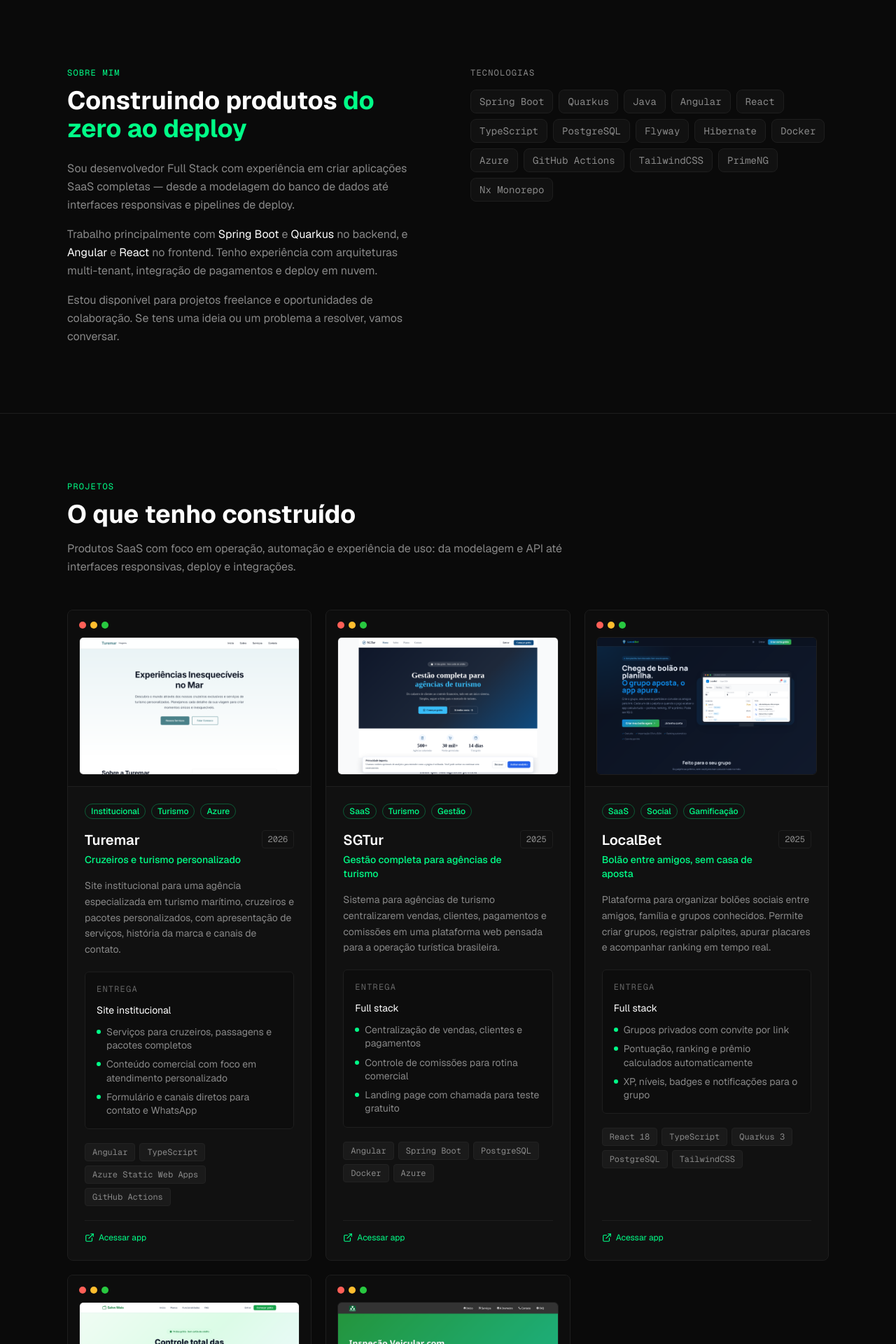
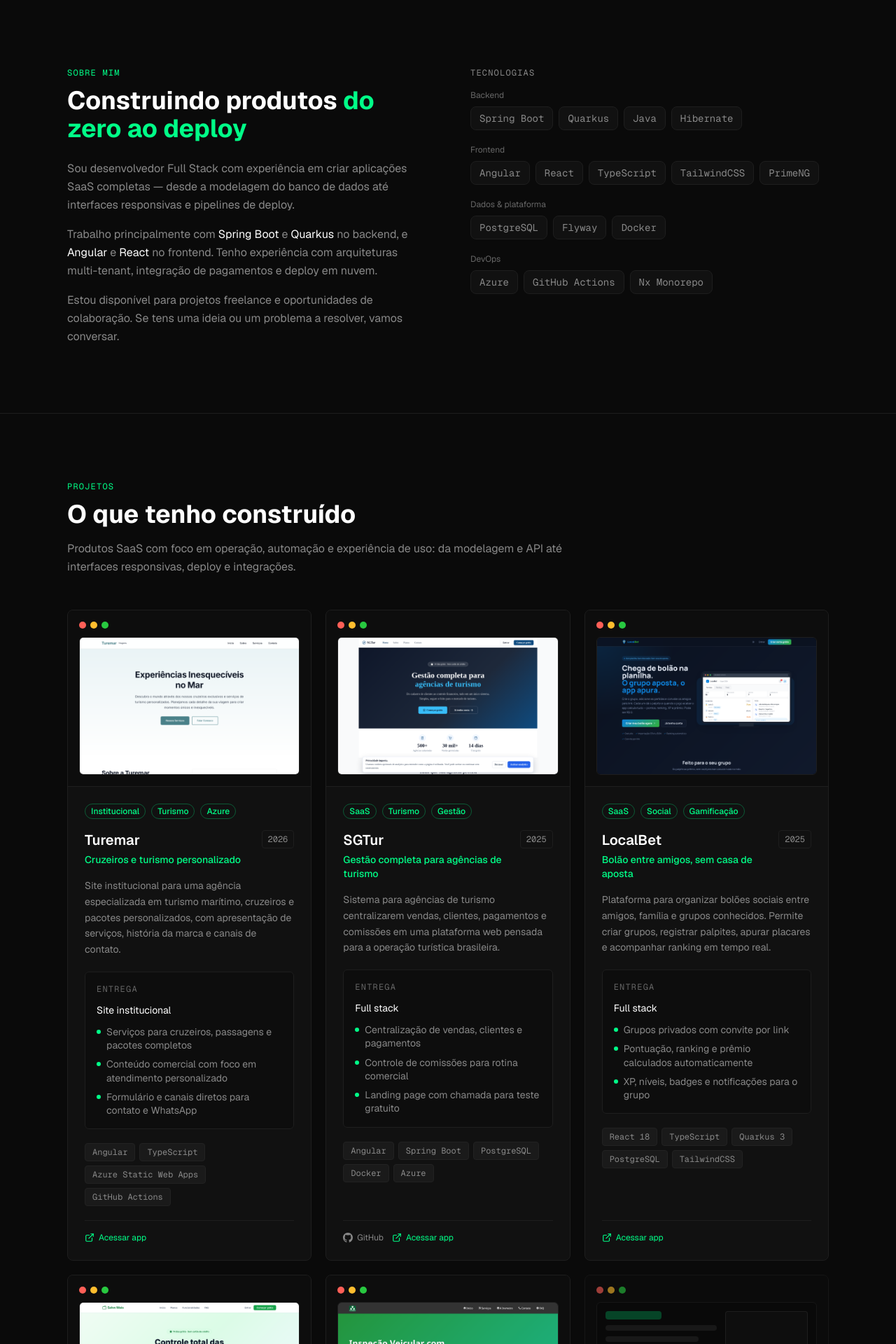
Before and after one commit to lytotech/lytotech, a Next.js app: page / in a window 1280 px wide. Shown: the part 800-2720 px from the top of the page at 70% size. Built offline with nearby package versions, Linux system fonts and the light colour scheme.

Commit message:
feat: expand portfolio and improve contact experience

```diff
--- a/src/app/layout.tsx
+++ b/src/app/layout.tsx
@@ -14,6 +14,7 @@
 });
 
 export const metadata: Metadata = {
+  metadataBase: new URL("https://lyto.com.br"),
   title: "lytotech — Desenvolvedor Full Stack",
   description:
     "Portfólio de Tallyto Rodrigues — Desenvolvedor Full Stack especializado em aplicações SaaS com Angular, React, Spring Boot e Quarkus.",
@@ -28,11 +29,23 @@
     "freelancer",
   ],
   authors: [{ name: "Tallyto Rodrigues" }],
+  alternates: {
+    canonical: "/",
+  },
   openGraph: {
     title: "lytotech — Desenvolvedor Full Stack",
     description:
       "Portfólio de Tallyto Rodrigues — Desenvolvedor Full Stack especializado em aplicações SaaS.",
     type: "website",
+    url: "https://lyto.com.br",
+    siteName: "lytotech",
+    locale: "pt_BR",
+  },
+  twitter: {
+    card: "summary",
+    title: "lytotech — Desenvolvedor Full Stack",
+    description:
+      "Aplicações SaaS, arquitetura e infraestrutura do código à produção.",
   },
 };
 
@@ -51,6 +64,23 @@
         src="https://pagead2.googlesyndication.com/pagead/js/adsbygoogle.js?client=ca-pub-5694426191156721"
         crossOrigin="anonymous"
       />
+      <Script
+        id="person-schema"
+        type="application/ld+json"
+        dangerouslySetInnerHTML={{
+          __html: JSON.stringify({
+            "@context": "https://schema.org",
+            "@type": "Person",
+            name: "Tallyto Rodrigues",
+            url: "https://lyto.com.br",
+            jobTitle: "Desenvolvedor Full Stack",
+            sameAs: [
+              "https://github.com/tallyto",
+              "https://linkedin.com/in/tallyto",
+            ],
+          }),
+        }}
+      />
       <body>{children}</body>
     </html>
   );
--- a/src/app/page.tsx
+++ b/src/app/page.tsx
@@ -3,6 +3,7 @@
 import { About } from "@/components/sections/About";
 import { Projects } from "@/components/sections/Projects";
 import { Contact } from "@/components/sections/Contact";
+import { Infrastructure } from "@/components/sections/Infrastructure";
 import { Container } from "@/components/ui/Container";
 
 export default function Home() {
@@ -13,6 +14,7 @@
         <Hero />
         <About />
         <Projects />
+        <Infrastructure />
         <Contact />
       </main>
       <footer className="border-t border-[#1e1e1e] py-6">
--- a/src/components/Navbar.tsx
+++ b/src/components/Navbar.tsx
@@ -5,6 +5,7 @@
 const links = [
   { href: "#about", label: "Sobre" },
   { href: "#projects", label: "Projetos" },
+  { href: "#infrastructure", label: "Arquitetura" },
   { href: "#contact", label: "Contato" },
 ];
 
--- a/src/components/sections/About.tsx
+++ b/src/components/sections/About.tsx
@@ -1,38 +1,38 @@
 import { Container } from "@/components/ui/Container";
 
-const skills = [
-  "Spring Boot",
-  "Quarkus",
-  "Java",
-  "Angular",
-  "React",
-  "TypeScript",
-  "PostgreSQL",
-  "Flyway",
-  "Hibernate",
-  "Docker",
-  "Azure",
-  "GitHub Actions",
-  "TailwindCSS",
-  "PrimeNG",
-  "Nx Monorepo",
+const skillGroups = [
+  {
+    name: "Backend",
+    skills: ["Spring Boot", "Quarkus", "Java", "Hibernate"],
+  },
+  {
+    name: "Frontend",
+    skills: ["Angular", "React", "TypeScript", "TailwindCSS", "PrimeNG"],
+  },
+  {
+    name: "Dados & plataforma",
+    skills: ["PostgreSQL", "Flyway", "Docker"],
+  },
+  {
+    name: "DevOps",
+    skills: ["Azure", "GitHub Actions", "Nx Monorepo"],
+  },
 ];
 
 export function About() {
   return (
     <section id="about" className="scroll-mt-20 py-20 sm:py-24">
       <Container>
-        <div className="grid md:grid-cols-2 gap-16 items-start">
-          {/* Text */}
+        <div className="grid items-start gap-16 md:grid-cols-2">
           <div>
-            <p className="text-xs font-mono text-[#00ff88] mb-3 tracking-widest uppercase">
+            <p className="mb-3 font-mono text-xs uppercase tracking-widest text-[#00ff88]">
               Sobre mim
             </p>
-            <h2 className="text-3xl md:text-4xl font-bold text-white mb-6">
+            <h2 className="mb-6 text-3xl font-bold text-white md:text-4xl">
               Construindo produtos{" "}
               <span className="text-[#00ff88]">do zero ao deploy</span>
             </h2>
-            <div className="space-y-4 text-[#888888] leading-relaxed">
+            <div className="space-y-4 leading-relaxed text-[#888888]">
               <p>
                 Sou desenvolvedor Full Stack com experiência em criar aplicações
                 SaaS completas — desde a modelagem do banco de dados até
@@ -55,19 +55,25 @@
             </div>
           </div>
 
-          {/* Skills */}
           <div>
-            <p className="text-xs font-mono text-[#888888] mb-4 tracking-widest uppercase">
+            <p className="mb-4 font-mono text-xs uppercase tracking-widest text-[#888888]">
               Tecnologias
             </p>
+            <div className="space-y-5">
+              {skillGroups.map((group) => (
+                <div key={group.name}>
+                  <p className="mb-2 text-xs text-[#666666]">{group.name}</p>
                   <div className="flex flex-wrap gap-2">
-              {skills.map((skill) => (
+                    {group.skills.map((skill) => (
                       <span
                         key={skill}
-                  className="px-3 py-1.5 text-sm font-mono rounded-lg bg-[#111111] border border-[#1e1e1e] text-[#888888] hover:text-white hover:border-[#00ff88]/30 transition-colors cursor-default"
+                        className="cursor-default rounded-lg border border-[#1e1e1e] bg-[#111111] px-3 py-1.5 font-mono text-sm text-[#888888] transition-colors hover:border-[#00ff88]/30 hover:text-white"
                       >
                         {skill}
                       </span>
+                    ))}
+                  </div>
+                </div>
               ))}
             </div>
           </div>
--- a/src/components/sections/Hero.tsx
+++ b/src/components/sections/Hero.tsx
@@ -42,7 +42,7 @@
         <p className="mx-auto mb-10 max-w-xl text-base leading-relaxed text-[#888888] sm:text-lg">
           Crio aplicações{" "}
           <span className="text-white">SaaS completas</span> — do backend ao
-          frontend. Apaixonado por resolver problemas reais com tecnologia.
+          frontend — e preparo a infraestrutura para colocá-las em produção.
         </p>
 
         {/* CTAs */}
@@ -57,7 +57,7 @@
             href="#contact"
             className="rounded-lg border border-[#1e1e1e] px-8 py-3.5 text-sm text-white transition-colors hover:border-[#888888]"
           >
-            Entrar em contato
+            Falar sobre um projeto
           </a>
         </div>
       </Container>
--- /dev/null
+++ b/src/components/sections/Infrastructure.tsx
@@ -0,0 +1,61 @@
+import { Container } from "@/components/ui/Container";
+
+const capabilities = [
+  {
+    title: "Arquitetura de produto",
+    description:
+      "Aplicações SaaS multi-tenant, APIs REST, PostgreSQL e integrações de cobrança, autenticação e armazenamento.",
+  },
+  {
+    title: "Deploy e automação",
+    description:
+      "Pipelines com GitHub Actions, Docker, Azure Static Web Apps, Dokploy e estratégias de entrega reproduzíveis.",
+  },
+  {
+    title: "Infraestrutura e observabilidade",
+    description:
+      "Ambientes Proxmox, LXC, Cloudflare, Tailscale, PostgreSQL dedicado e monitoramento com Prometheus, Loki e Tempo.",
+  },
+];
+
+export function Infrastructure() {
+  return (
+    <section
+      id="infrastructure"
+      className="scroll-mt-20 border-t border-[#1e1e1e] py-20 sm:py-24"
+    >
+      <Container>
+        <div className="mb-12 max-w-3xl">
+          <p className="mb-3 font-mono text-xs uppercase tracking-widest text-[#00ff88]">
+            Arquitetura & DevOps
+          </p>
+          <h2 className="text-3xl font-bold text-white md:text-4xl">
+            Do código à operação
+          </h2>
+          <p className="mt-4 text-sm leading-relaxed text-[#888888] sm:text-base">
+            Além das interfaces, estruturo os ambientes, automatizo entregas e
+            acompanho os serviços para que os produtos continuem confiáveis em
+            produção.
+          </p>
+        </div>
+
+        <div className="grid gap-5 md:grid-cols-3">
+          {capabilities.map((capability) => (
+            <article
+              key={capability.title}
+              className="rounded-lg border border-[#1e1e1e] bg-[#111111] p-5 sm:p-6"
+            >
+              <span className="mb-6 block h-1 w-10 rounded-full bg-[#00ff88]" />
+              <h3 className="mb-3 text-lg font-semibold text-white">
+                {capability.title}
+              </h3>
+              <p className="text-sm leading-relaxed text-[#888888]">
+                {capability.description}
+              </p>
+            </article>
+          ))}
+        </div>
+      </Container>
+    </section>
+  );
+}
--- a/src/data/projects.ts
+++ b/src/data/projects.ts
@@ -50,6 +50,7 @@
       "Landing page com chamada para teste gratuito",
     ],
     image: "/projects/sgtur.png",
+    github: "https://github.com/sgtur/sgtur",
     demo: "https://www.sgtur.com.br",
     status: "active",
   },
@@ -95,6 +96,7 @@
       "Assinaturas e cobrança integradas com Stripe",
     ],
     image: "/projects/salve-mais.png",
+    github: "https://github.com/lytotech/salve-mais",
     demo: "https://www.salvemais.com.br",
     status: "active",
   },
@@ -117,4 +119,38 @@
     demo: "https://invmetro.com.br/#/",
     status: "active",
   },
+  {
+    id: "confeiti",
+    name: "Confeiti",
+    tagline: "Gestão para confeitaria artesanal",
+    description:
+      "SaaS para confeitarias organizarem encomendas, receitas, insumos, embalagens e resultados financeiros em uma única operação.",
+    role: "Produto SaaS e full stack",
+    year: "2026",
+    tech: ["React", "TypeScript", "NestJS", "PostgreSQL", "Prisma"],
+    badges: ["SaaS", "Gestão", "Em desenvolvimento"],
+    highlights: [
+      "Ficha técnica com CMV, margem e sugestão de preço",
+      "Pipeline de encomendas com pagamentos e entregas",
+      "Estoque de ingredientes e embalagens com baixa automática",
+    ],
+    status: "coming-soon",
+  },
+  {
+    id: "stoky",
+    name: "Stoky",
+    tagline: "Estoque simples para pequenas empresas",
+    description:
+      "MVP de gestão de estoque com foco em registrar movimentações, acompanhar saldos e preparar uma operação multiempresa segura.",
+    role: "Produto e desenvolvimento full stack",
+    year: "2026",
+    tech: ["Next.js", "React", "TypeScript", "Prisma", "PostgreSQL"],
+    badges: ["MVP", "Estoque", "Em desenvolvimento"],
+    highlights: [
+      "Movimentações de entrada e saída com histórico",
+      "Regras de saldo e custo para a operação",
+      "Base preparada para autenticação e multiempresa",
+    ],
+    status: "coming-soon",
+  },
 ];
```
Also changed, not shown: src/components/sections/Contact.tsx (+12 -25 lines), public/ads.txt (added). Lines whose indentation alone changed are shown as unchanged.
